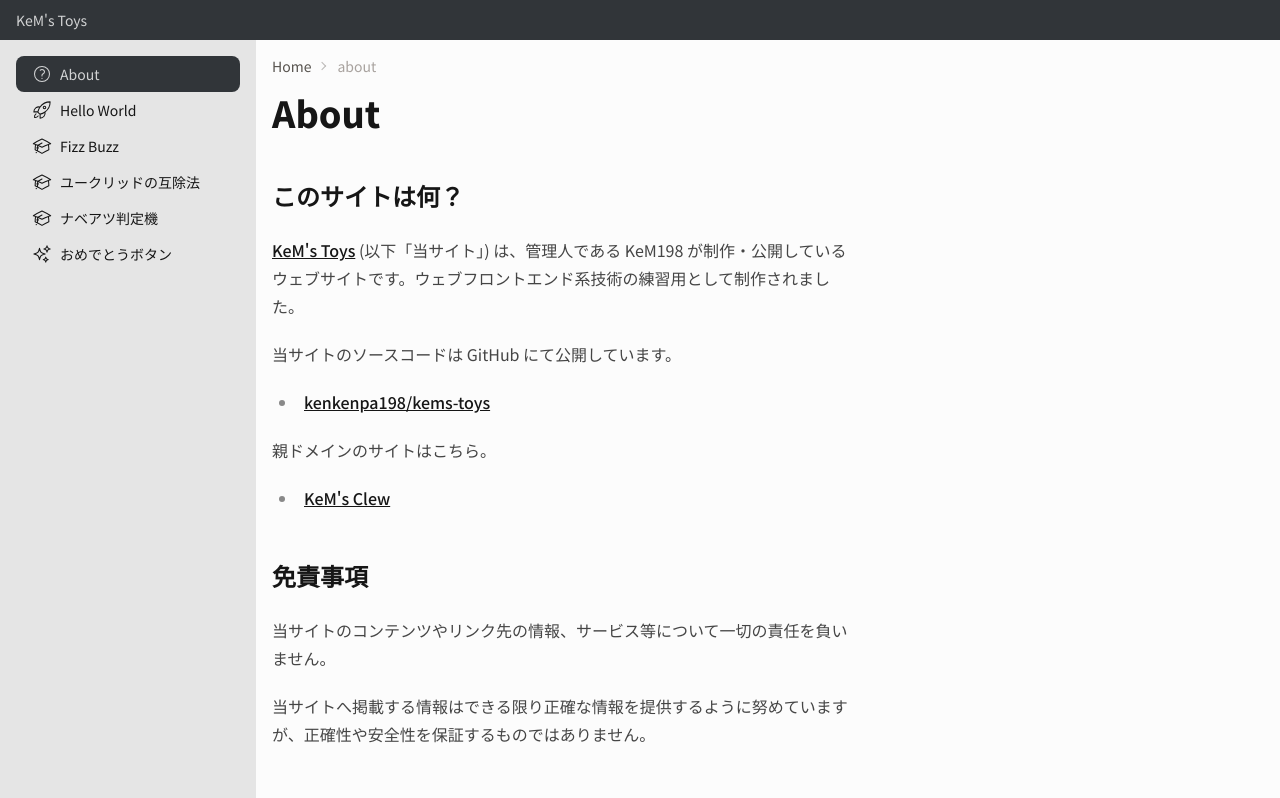
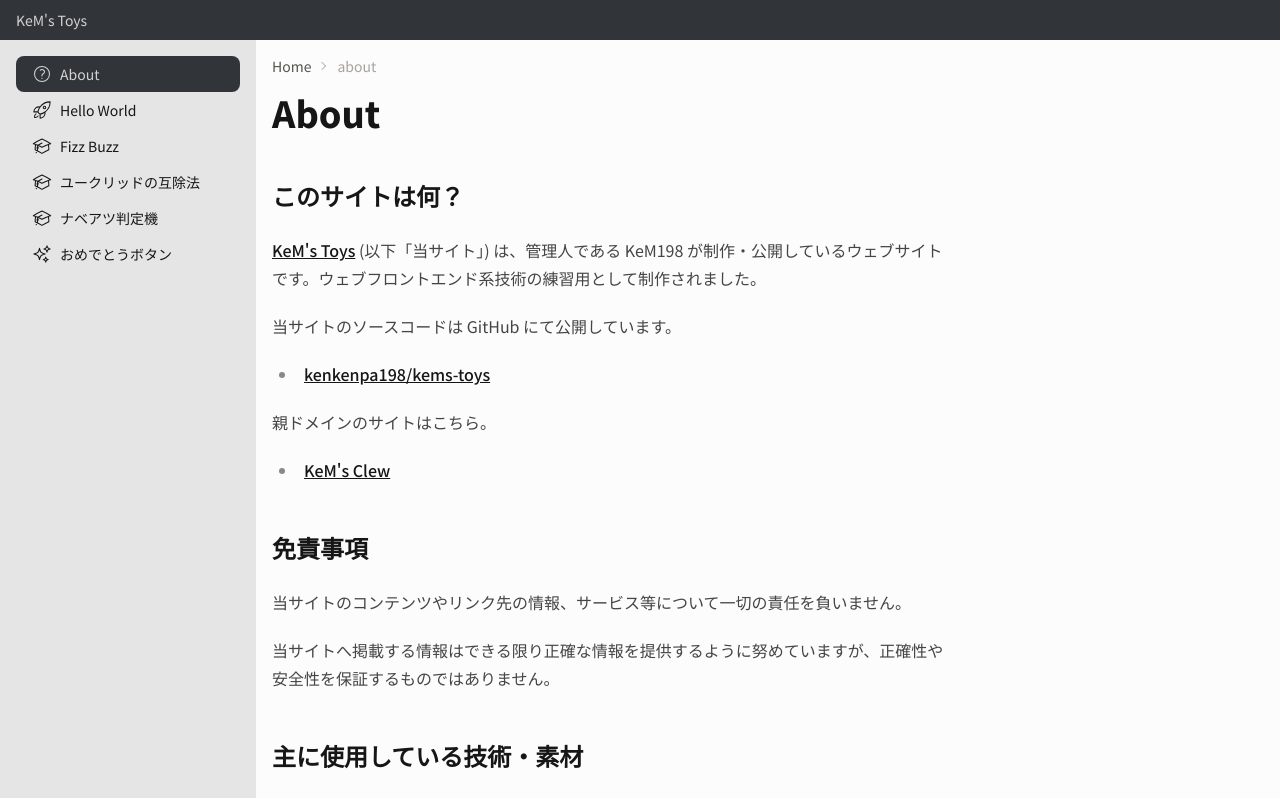
Before and after one commit to kem198/kems-toys, a Next.js app: page /about in a window 1280 px wide. Shown: the top 798 px of the page. Built offline with nearby package versions, Linux system fonts and the light colour scheme.

Commit message:
change max-w-2xl in tailwind typography

```diff
--- a/src/app/(toys)/layout.tsx
+++ b/src/app/(toys)/layout.tsx
@@ -8,7 +8,7 @@ export default function ToysLayout({
   return (
     <div>
       <Breadcrumbs />
-      <article className="prose">{children}</article>
+      <article className="prose max-w-2xl">{children}</article>
     </div>
   );
 }
```
